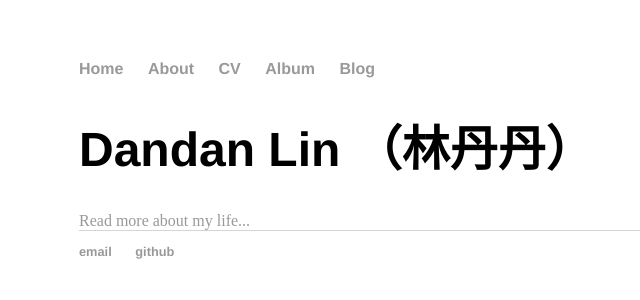
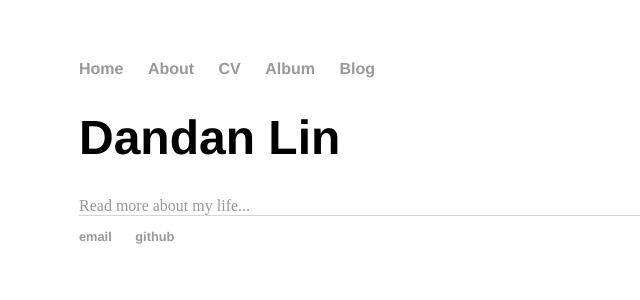
Before and after one commit to 2danlin/2danlin.github.io, a Jekyll site: the page built from index.html, in a window 1280 px wide. Shown: the top 300 px of the page, without its empty margins (113-753 px from the left). Built offline with Jekyll 4.4.1, drawn with Linux system fonts in a browser that asks for light colours.

Commit message:
Update index.html

```diff
--- a/index.html
+++ b/index.html
@@ -3,6 +3,6 @@ layout: default
 title: Dandan's Homepage
 ---
 <div class="blurb">
-	<h1>Dandan Lin （林丹丹）</h1>
+	<h1>Dandan Lin</h1>
  <a href="/about">Read more about my life...</a>
 </div><!-- /.blurb -->
```
